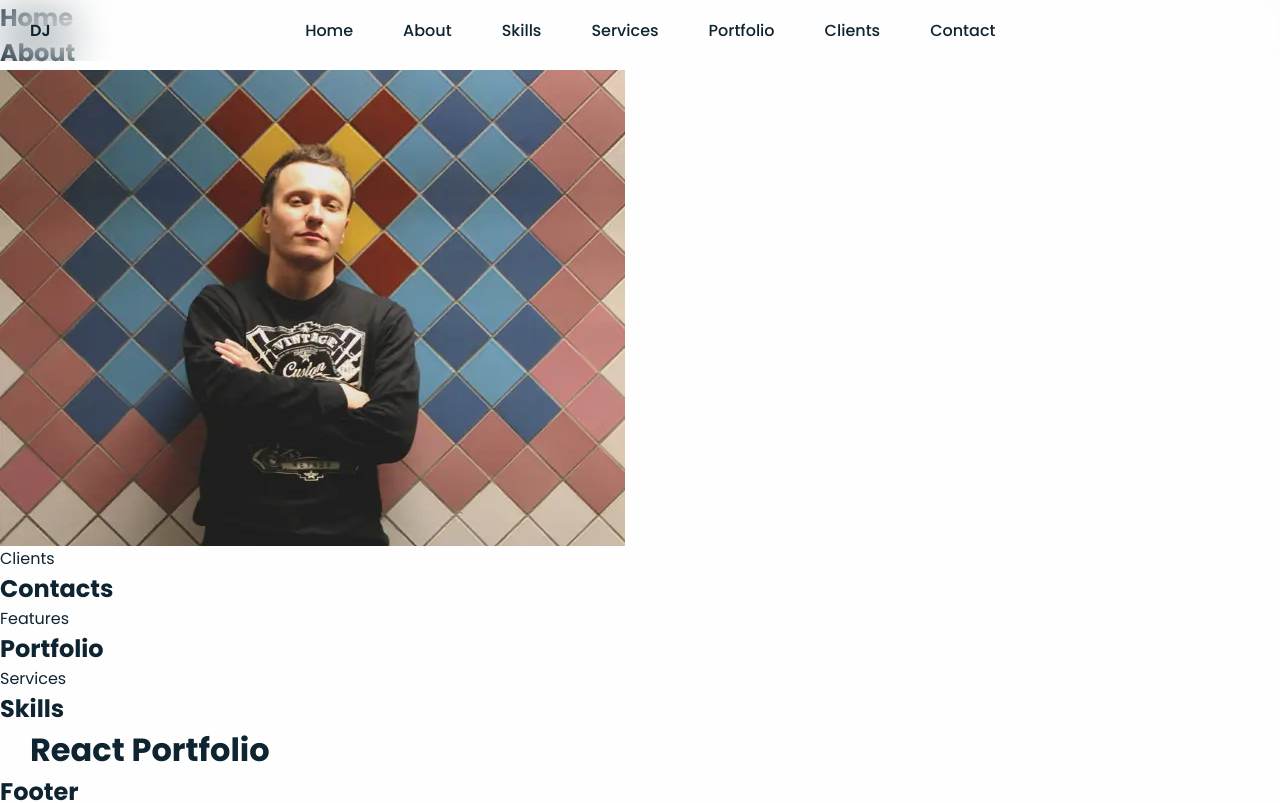
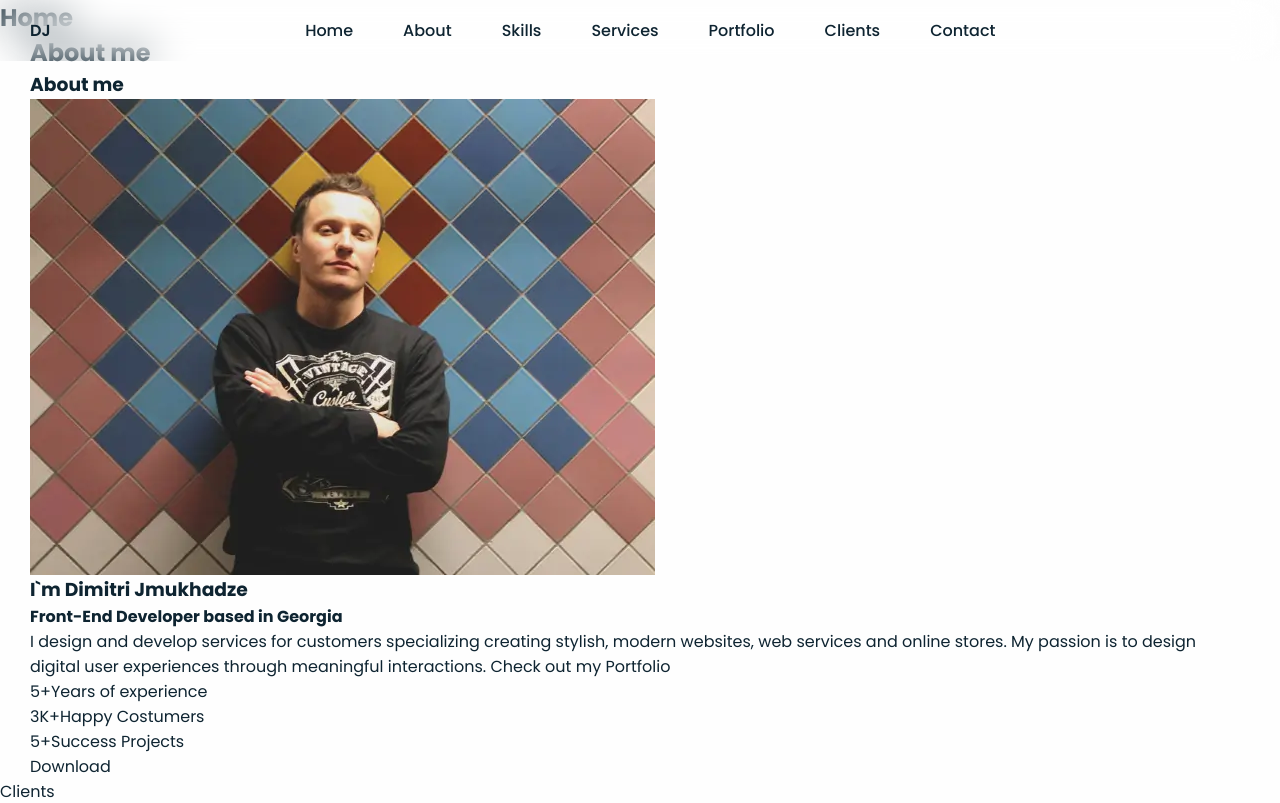
Before and after one commit to iScreAmn/react-portfolio, a React (Vite) app: page / in a window 1280 px wide. Shown: the top 803 px of the page. Built offline with nearby package versions, Linux system fonts and the light colour scheme.

Commit message:
Add about section

```diff
--- a/src/components/about/About.jsx
+++ b/src/components/about/About.jsx
@@ -3,10 +3,44 @@ import "./About.css"
 
 const About = () => {
   return (
-    <div>
-      <h2>About</h2>
-      <img src={aboutImg} alt="About" />
-    </div>
+    <section className="about section" id="about">
+        <div className="container flex-center">
+            <h2 className="inner-title">About me</h2>
+            <h3 className="inner-subtitle">About me</h3>
+            <div className="about__wrapper">
+                <div className="about-img">
+                    <img src={aboutImg} alt="about"/>
+                </div>
+                <div className="about-info">
+                    <div className="description">
+                        <h3>I`m Dimitri Jmukhadze</h3>
+                        <h4><span>Front-End Developer</span> based in <span>Georgia</span></h4>
+                        <p>I design and develop services for customers specializing creating stylish,
+                            modern websites, web services and online stores.
+                            My passion is to design digital user experiences through meaningful interactions.
+                            Check out my Portfolio</p>
+                    </div>
+                    <ul className="professional-list">
+                        <li className="list-item">
+                            <span className="number">5+</span>
+                            <span className="text">Years of experience</span>
+                        </li>
+                        <li className="list-item">
+                            <span className="number">3K+</span>
+                            <span className="text">Happy Costumers</span>
+                        </li>
+                        <li className="list-item">
+                            <span className="number">5+</span>
+                            <span className="text">Success Projects</span>
+                        </li>
+                    </ul>
+                    <a href="" className="inner-info-link">Download
+                        <i className="fa-solid fa-download"></i>
+                    </a>
+                </div>
+            </div>
+        </div>
+     </section>
   )
 }
 
```
